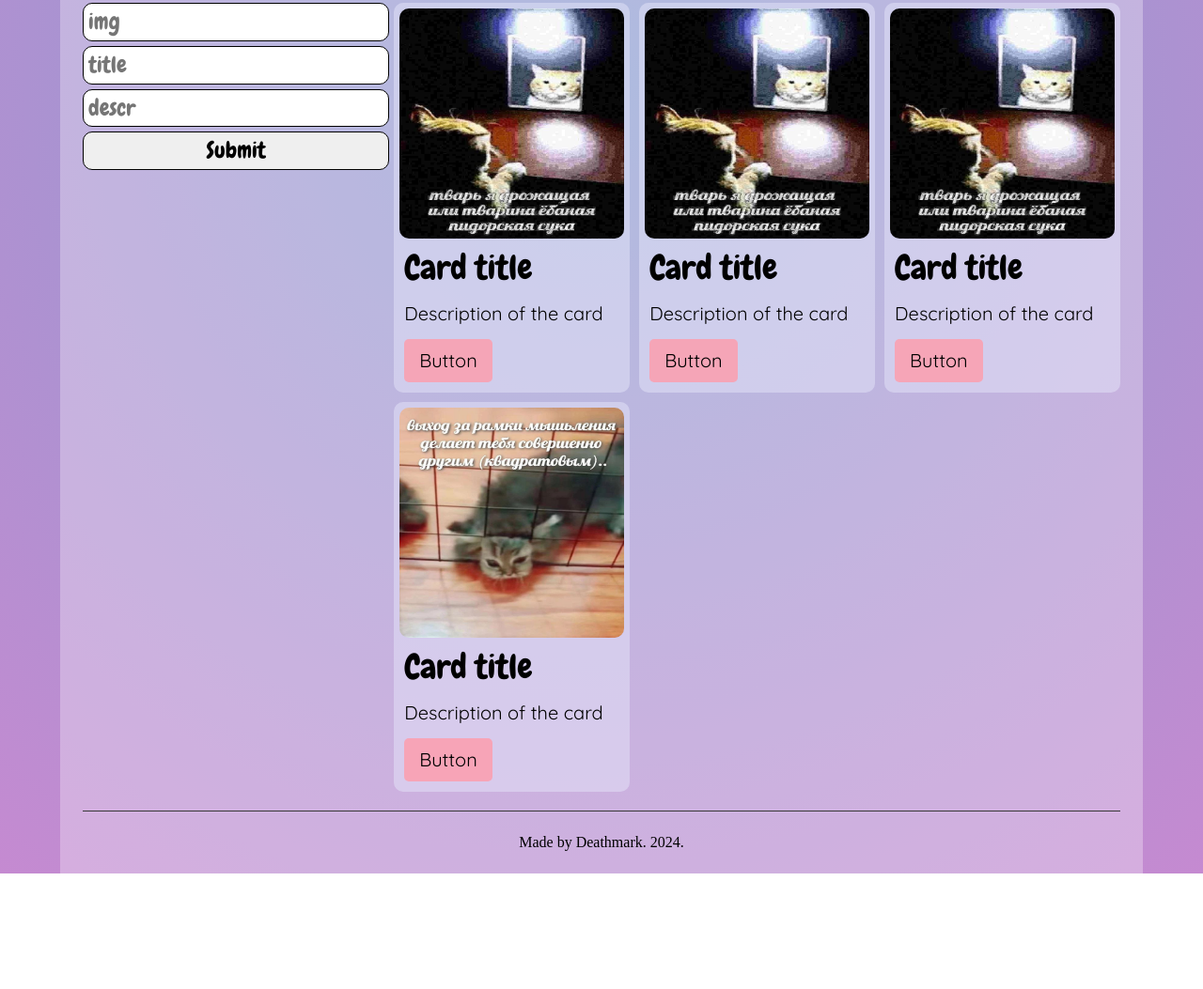
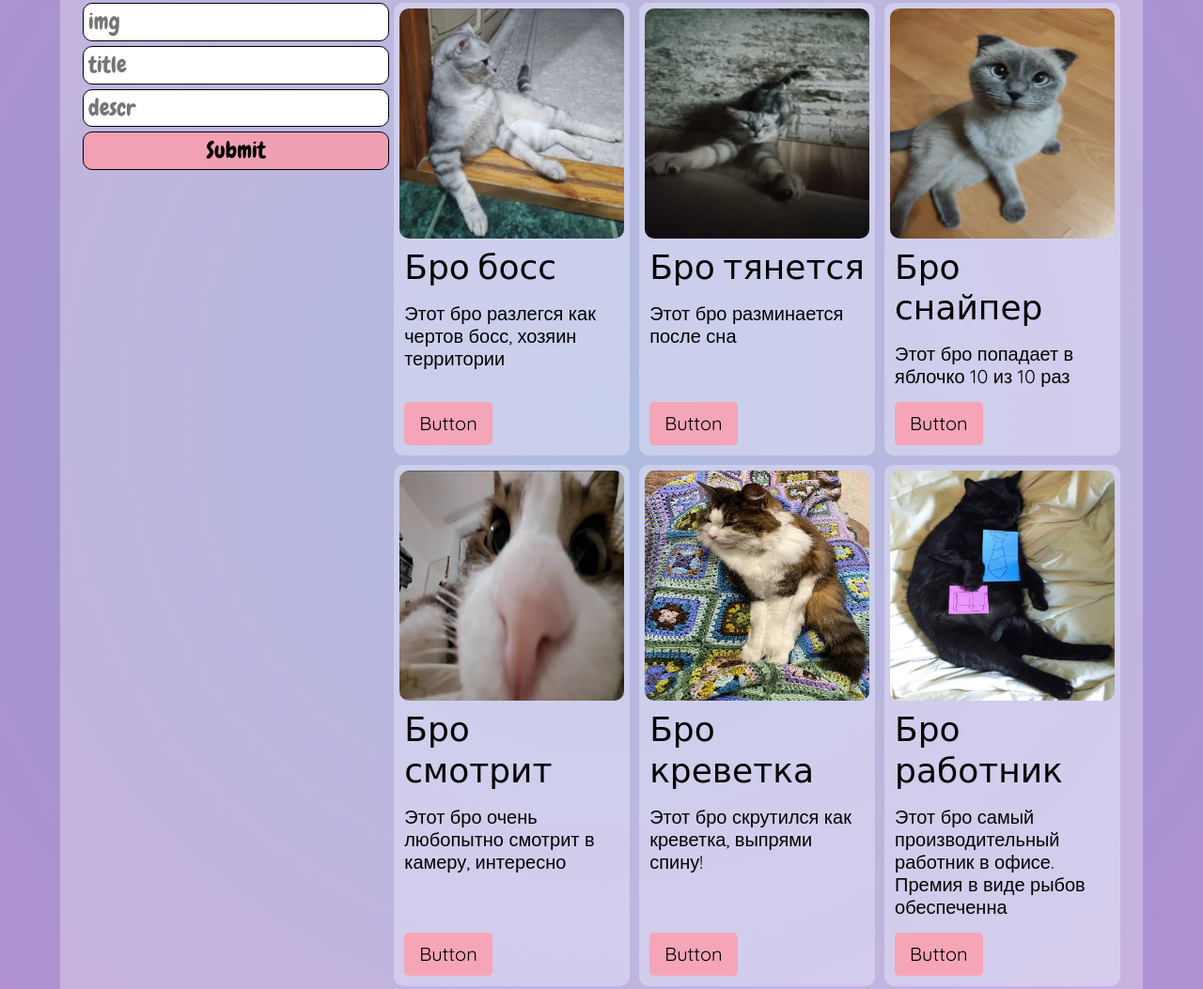
Before and after one commit to Ron788/CatsFrontend, a plain HTML site: page index.html in a window 1280 px wide. Shown: the part 759-1812 px from the top of the page at 94% size. Before the commit the page ends 1689 px from the top, so only its background shows below. Drawn offline with Linux system fonts and the light colour scheme.

Commit message:
polsihing

```diff
--- a/index.html
+++ b/index.html
@@ -101,7 +101,7 @@
             <div class="feed-cat__container">
               <div class="feed-cat__img__wrapper">
                 <img
-                  src="./images/catInPan.jpg"
+                  src="./images/catGuide.jpg"
                   alt="catInPan"
                   class="feed-cat__img"
                 />
--- a/sctipts/main.js
+++ b/sctipts/main.js
@@ -1,27 +1,45 @@
 const cardsArray = [
   {
     id: 0,
-    src: "./images/catRaskolnikov.jpg",
-    title: `Card title`,
-    descr: `Description of the card`,
+    src: "./images/catBoss.jpg",
+    title: `Бро босс`,
+    descr: `Этот бро разлегся как чертов босс, хозяин территории`,
   },
   {
     id: 1,
-    src: "./images/catRaskolnikov.jpg",
-    title: `Card title`,
-    descr: `Description of the card`,
+    src: "./images/catStratch.jpg",
+    title: `Бро тянется`,
+    descr: `Этот бро разминается после сна`,
   },
   {
     id: 2,
-    src: "./images/catRaskolnikov.jpg",
-    title: `Card title`,
-    descr: `Description of the card`,
+    src: "./images/catSniper.jpg",
+    title: `Бро снайпер`,
+    descr: `Этот бро попадает в яблочко 10 из 10 раз`,
   },
   {
     id: 3,
+    src: "./images/catLooks.jpg",
+    title: `Бро смотрит`,
+    descr: `Этот бро очень любопытно смотрит в камеру, интересно`,
+  },
+  {
+    id: 4,
+    src: "./images/catTouchesLegs.jpg",
+    title: `Бро креветка`,
+    descr: `Этот бро скрутился как креветка, выпрями спину!`,
+  },
+  {
+    id: 5,
+    src: "./images/officeCat.jpg",
+    title: `Бро работник`,
+    descr: `Этот бро самый производительный работник в офисе. Премия в виде рыбов обеспеченна`,
+  },
+  {
+    id: 6,
     src: "./images/catGotCubeHead.jpg",
-    title: `Card title`,
-    descr: `Description of the card`,
+    title: `Бро Стив`,
+    descr: `Этот бро играл в майнкрафт слишком много,теперь у него куб вместо головы`,
   },
 ];
 
--- a/styles/main.css
+++ b/styles/main.css
@@ -73,6 +73,7 @@
   font-weight: 400;
   line-height: 120%;
   border: 1px solid black;
+  background-color: var(--button-bg-color);
   border-radius: var(--border-radius-10px);
   padding: 5px;
   cursor: pointer;
```
Also changed, not shown: images/catBoss.jpg (added), images/catInPan.jpg (deleted), images/catLooks.jpg (added), images/catRaskolnikov.jpg (deleted), images/catSniper.jpg (added), images/catStealsSousage.webp (deleted), images/catStratch.jpg (added), images/catWantsMonet.jpg (deleted), images/codingCat.jpg (deleted), images/flyingCat.jpg (deleted), images/orangeCatLook.jpg (deleted), images/selfieCat.jpg (deleted), images/singingCat.jpg (deleted), images/sleepingCat.jpg (deleted).
